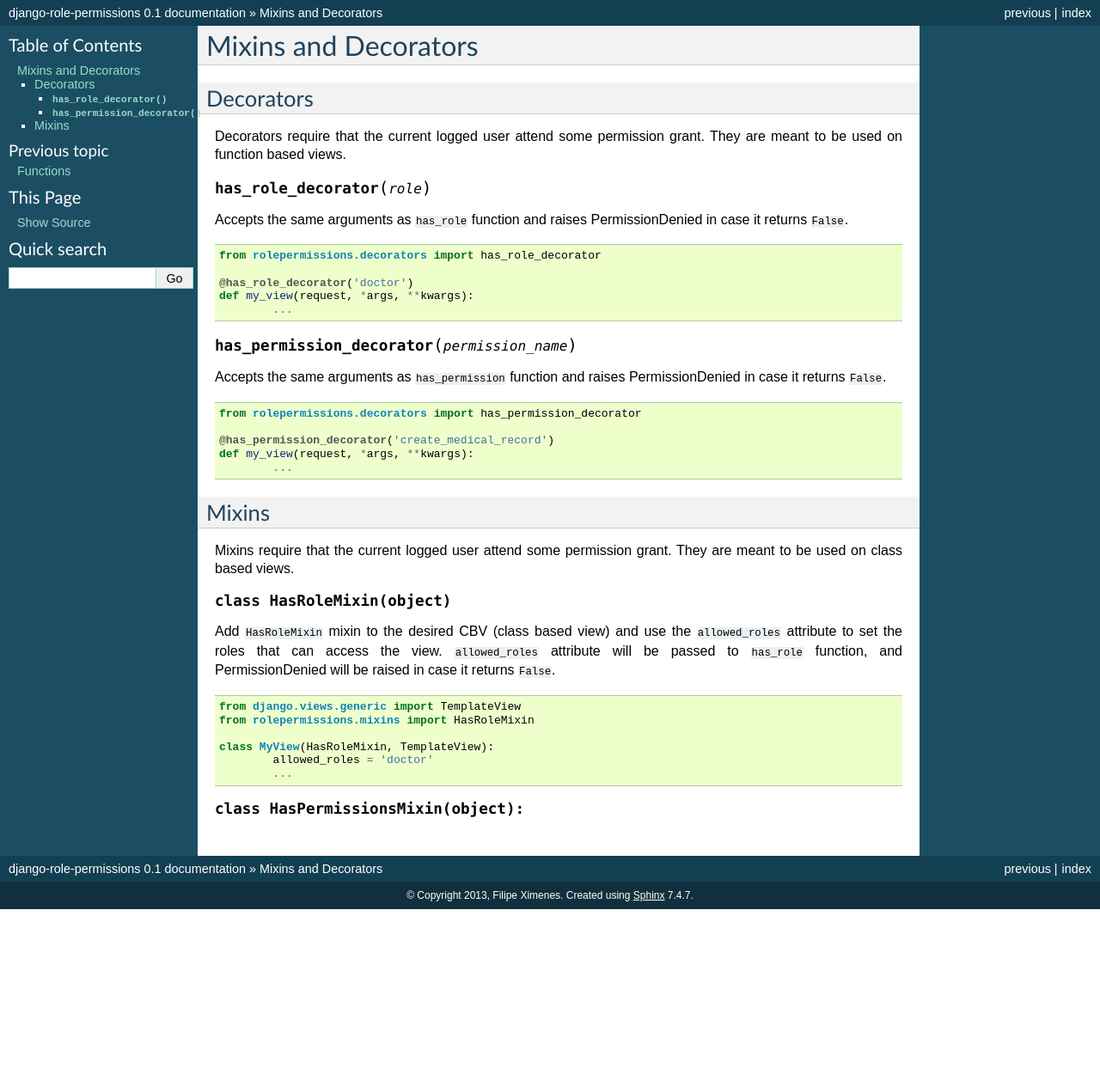
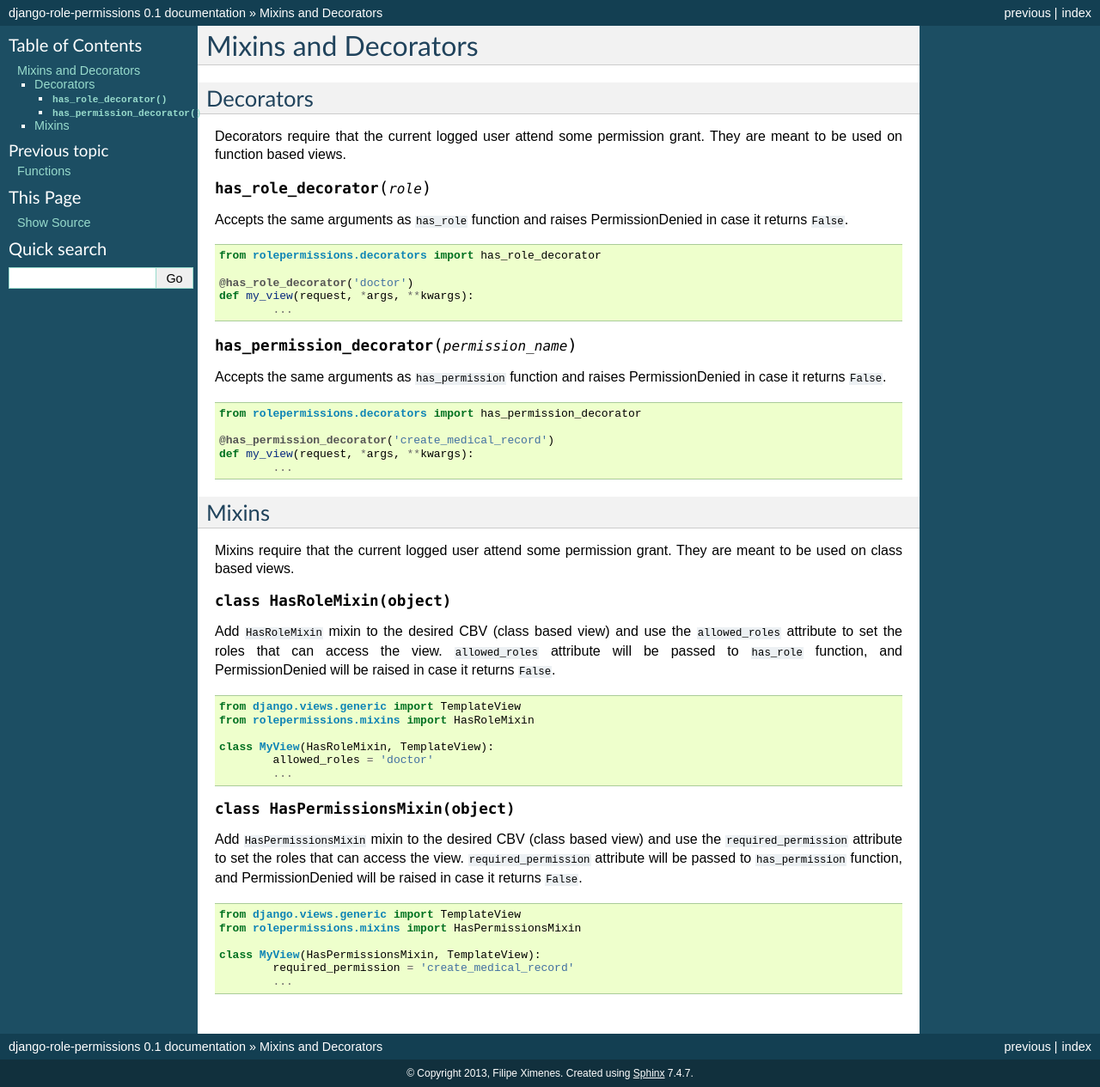
Before and after one commit to vintasoftware/django-role-permissions, a Sphinx documentation site: the page built from docs/utilities.rst, in a window 1280 px wide. Shown: the whole page at 86% size. Built offline with Sphinx 7.4.7, drawn with Linux system fonts in a browser that asks for light colours; before the commit the page ends 1058 px from its top, so only the background shows below that.

Commit message:
adding documentation to HasPermissionsMixin

```diff
--- a/docs/utilities.rst
+++ b/docs/utilities.rst
@@ -53,4 +53,16 @@
 		allowed_roles = 'doctor'
 		...
 
-.. function:: class HasPermissionsMixin(object):
+.. function:: class HasPermissionsMixin(object)
+
+Add ``HasPermissionsMixin`` mixin to the desired CBV (class based view) and use the ``required_permission`` attribute to set the roles that can access the view.
+``required_permission`` attribute will be passed to ``has_permission`` function, and PermissionDenied will be raised in case it returns ``False``.
+
+.. code-block:: python
+
+	from django.views.generic import TemplateView
+	from rolepermissions.mixins import HasPermissionsMixin
+
+	class MyView(HasPermissionsMixin, TemplateView):
+		required_permission = 'create_medical_record'
+		...
```
